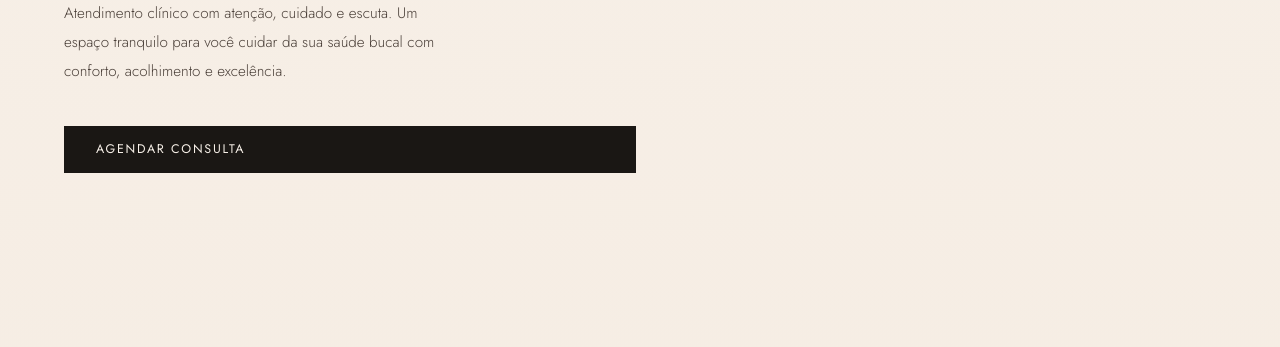
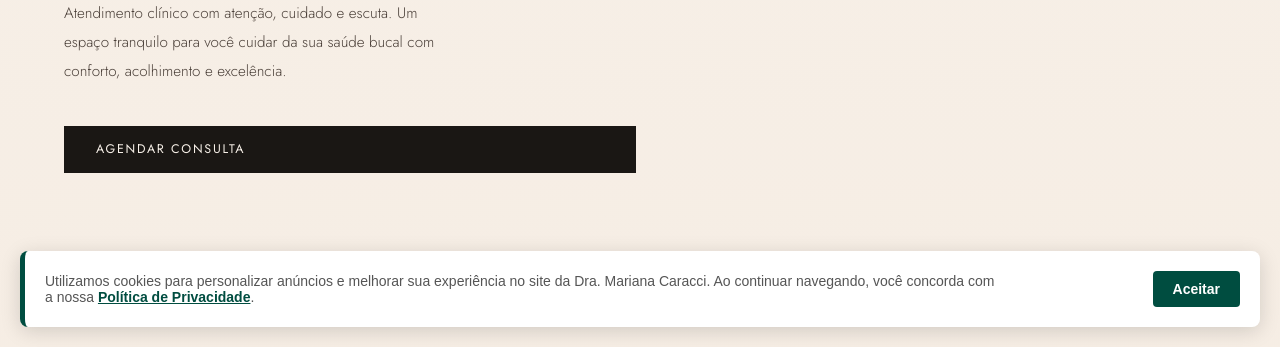
Before and after one commit to dramarianacaracci-coder/dramarianacaracci, a plain HTML site: page index.html in a window 1280 px wide. Shown: the part 453-800 px from the top of the page. Drawn offline with nearby package versions, Linux system fonts and the light colour scheme.

Commit message:
Update index.html

```diff
--- a/index.html
+++ b/index.html
@@ -796,6 +796,30 @@ ${mensagem}`;
   window.open(url, '_blank');
 }
 </script>
+<!-- Banner de Cookies LGPD -->
+<div id="cookie-banner" style="position: fixed; bottom: 20px; left: 20px; right: 20px; background: #fff; box-shadow: 0 4px 20px rgba(0,0,0,0.15); padding: 20px; border-radius: 8px; display: flex; justify-content: space-between; align-items: center; flex-wrap: wrap; z-index: 9999; border-left: 5px solid #004d40;">
+    <p style="margin: 0; font-size: 14px; color: #555; max-width: 80%; font-family: Arial, sans-serif;">
+        Utilizamos cookies para personalizar anúncios e melhorar sua experiência no site da Dra. Mariana Caracci. Ao continuar navegando, você concorda com a nossa <a href="privacy-policy.html" style="color: #004d40; font-weight: bold; text-decoration: underline;">Política de Privacidade</a>.
+    </p>
+    <button onclick="aceitarCookies()" style="background: #004d40; color: #fff; border: none; padding: 10px 20px; font-weight: bold; border-radius: 4px; cursor: pointer; font-size: 14px; transition: 0.2s;">
+        Aceitar
+    </button>
+</div>
+
+<script>
+    // Verifica de forma segura se o usuário já aceitou os cookies após carregar o HTML
+    document.addEventListener("DOMContentLoaded", function() {
+        if (localStorage.getItem("cookiesAceitos") === "true") {
+            document.getElementById("cookie-banner").style.display = "none";
+        }
+    });
+
+    // Esconde o banner e grava a decisão do paciente no navegador
+    function aceitarCookies() {
+        localStorage.setItem("cookiesAceitos", "true");
+        document.getElementById("cookie-banner").style.display = "none";
+    }
+</script>
 
 </body>
 </html>
```
